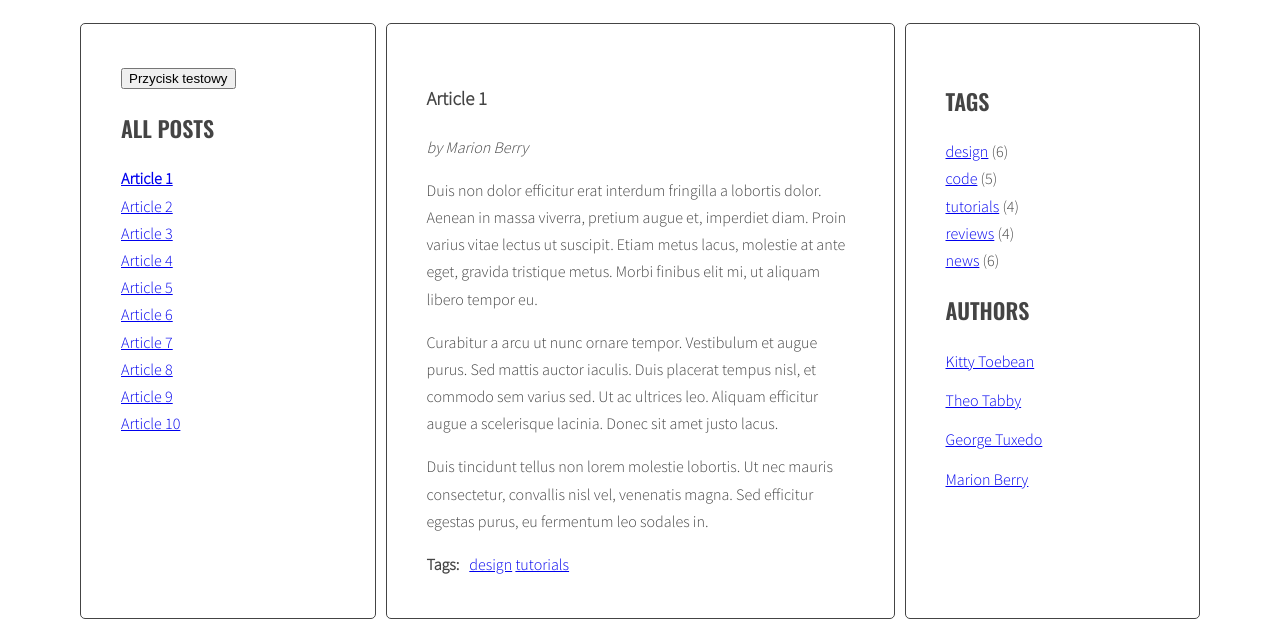
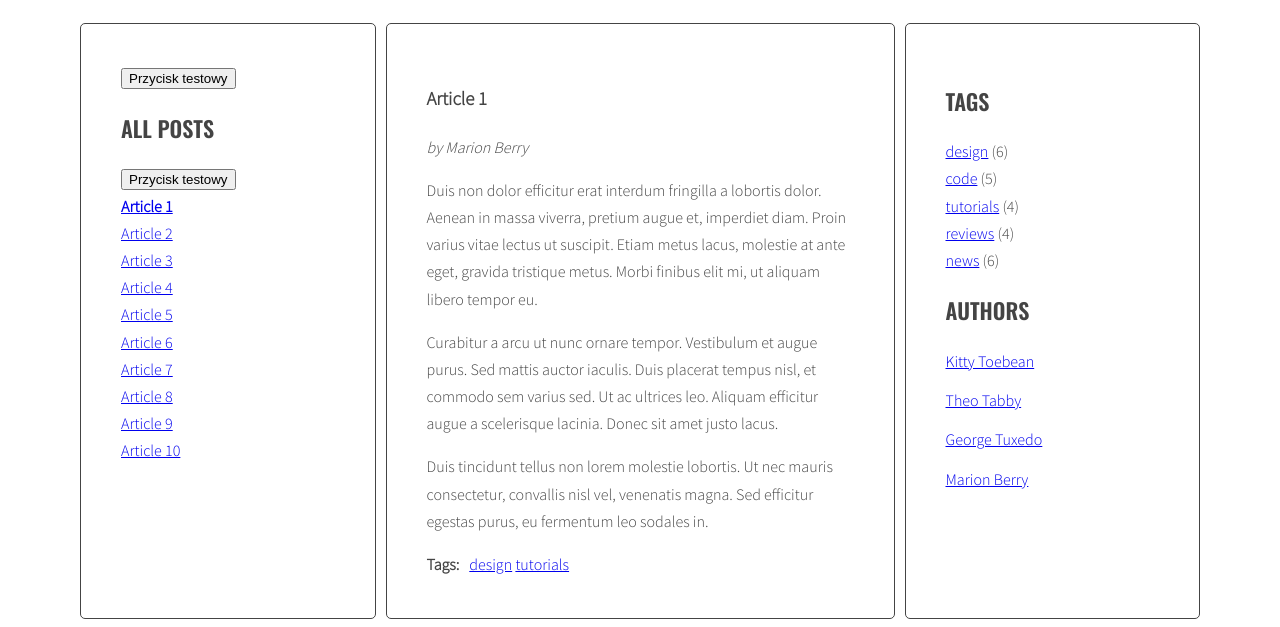
Before and after one commit to dariusz-dms/javascript-blog, a website: page index.html in a window 1280 px wide. Shown: the part 220-847 px from the top of the page. Drawn offline with nearby package versions, Linux system fonts and the light colour scheme.

Commit message:
editindex

```diff
--- a/index.html
+++ b/index.html
@@ -15,6 +15,7 @@
               <button id="test-button" type="button">Przycisk testowy</button>
               <h2 class="section-title">All posts</h2>
               <ul class="list titles">
+                <button id="test-button" type="button">Przycisk testowy</button>
                 <li><a href="#article-1" class="active"><span>Article 1</span></a></li>
                 <li><a href="#article-2"><span>Article 2</span></a></li>
                 <li><a href="#article-3"><span>Article 3</span></a></li>
```
